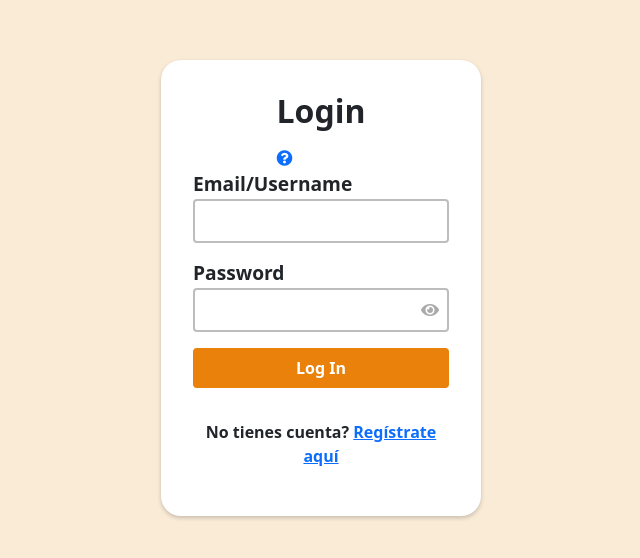
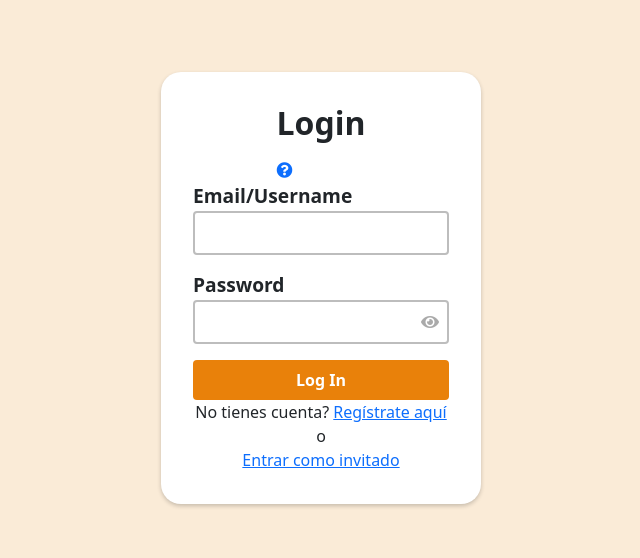
Before and after one commit to DogeDrake/Articulinary-, a Vue app: page /login in a window 1280 px wide. Shown: the part 112-670 px from the top of the page, without its empty margins (319-959 px from the left). Built offline with nearby package versions, Linux system fonts and the light colour scheme.

Commit message:
Commit User Invi

```diff
--- a/src/components/Login.vue
+++ b/src/components/Login.vue
@@ -26,7 +26,9 @@
                 <button @click.prevent="login">Log In</button>
                 <span class="error-message" v-if="errorMessage">{{ errorMessage }}</span>
             </form>
-            <p>No tienes cuenta? <router-link to="/register">Regístrate aquí</router-link></p>
+            <a>No tienes cuenta? <router-link to="/register">Regístrate aquí</router-link></a>
+            <a>o</a>
+            <a><router-link to="/home">Entrar como invitado</router-link></a>
         </div>
 
 
@@ -73,6 +75,10 @@ export default {
     },
     methods: {
         ...mapMutations(['setUserId']),
+        loginAsGuest() {
+            // Realizar cualquier lógica necesaria antes de redirigir al usuario
+            this.$router.push('/home');
+        },
         login() {
             let correo = document.getElementById("email").value;
             let contrasena = document.getElementById("password").value;
@@ -207,7 +213,8 @@ export default {
 .error-message {
     color: red;
 }
-.inline{
-    display:inline-block;
+
+.inline {
+    display: inline-block;
 }
 </style>
--- a/src/components/UserDetails.vue
+++ b/src/components/UserDetails.vue
@@ -4,7 +4,7 @@
             <div class="card-header">
                 <h1 class="card-title">{{ receta.attributes.Titulo }} - En {{ receta.attributes.Tiempo }} min - Para {{
                     receta.attributes.Gente }} personas</h1>
-                <button @click="toggleLike(receta.id)" class="card-heart-button">
+                <button @click="toggleLike(receta.id)" class="card-heart-button"  v-if="userIdLogin !== null">
                     <span v-if="isLiked(receta.id)">
                         <i class="fas fa-heart card-icon-large" style="color: #ff0000;"></i>
                     </span>
@@ -40,18 +40,19 @@
 <script>
 import axios from 'axios'
 var userIdLogin = localStorage.getItem("UserId");
-
 export default {
     data() {
         return {
             recetas: [],
             likedPosts: [], // Lista de IDs de publicaciones que han sido marcadas
-            LikedVar: null
+            LikedVar: null,
+            userIdLogin: localStorage.getItem("UserId"),
         }
     },
     created() {
         const recipeId = this.$route.params.id
         this.getRecipe(recipeId)
+        console.log("userIdLogin:", this.userIdLogin);
     },
     methods: {
         toggleLike(postId) {
--- a/src/components/UserList.vue
+++ b/src/components/UserList.vue
@@ -73,7 +73,7 @@
 
 <script>
 import axios from "axios";
-
+var userIdLogin = localStorage.getItem("UserId");
 export default {
     data() {
         return {
@@ -86,6 +86,7 @@ export default {
         };
     },
     mounted() {
+        //console.log(userIdLogin.toString())
         axios
             .get("http://localhost:1337/api/Recetas", {
                 params: {
--- a/src/main.js
+++ b/src/main.js
@@ -38,7 +38,7 @@ const routes = [
     path: "/recetas/:id",
     name: "UserDetails",
     component: UserDetails,
-    meta: { requiresAuth: true },
+    meta: { requiresAuth: false },
   },
   {
     path: "/login",
@@ -72,7 +72,7 @@ const routes = [
     path: "/buscar",
     name: "Buscar",
     component: Buscar,
-    meta: { requiresAuth: true },
+    meta: { requiresAuth: false },
   },
   {
     path: "/editar",
@@ -105,11 +105,8 @@ const router = createRouter({
   routes,
 });
 
-router.push("/home");
-
 router.beforeEach((to, from, next) => {
   const isAuthenticated = localStorage.getItem("isAuthenticated");
-
   if (to.matched.some((record) => record.meta.requiresAuth)) {
     if (!isAuthenticated) {
       next({ name: "Login" });
@@ -126,4 +123,5 @@ const appVue = createApp(App);
 appVue.component("font-awesome-icon", FontAwesomeIcon);
 appVue.use(router);
 appVue.use(store);
+
 appVue.mount("#app");
```
